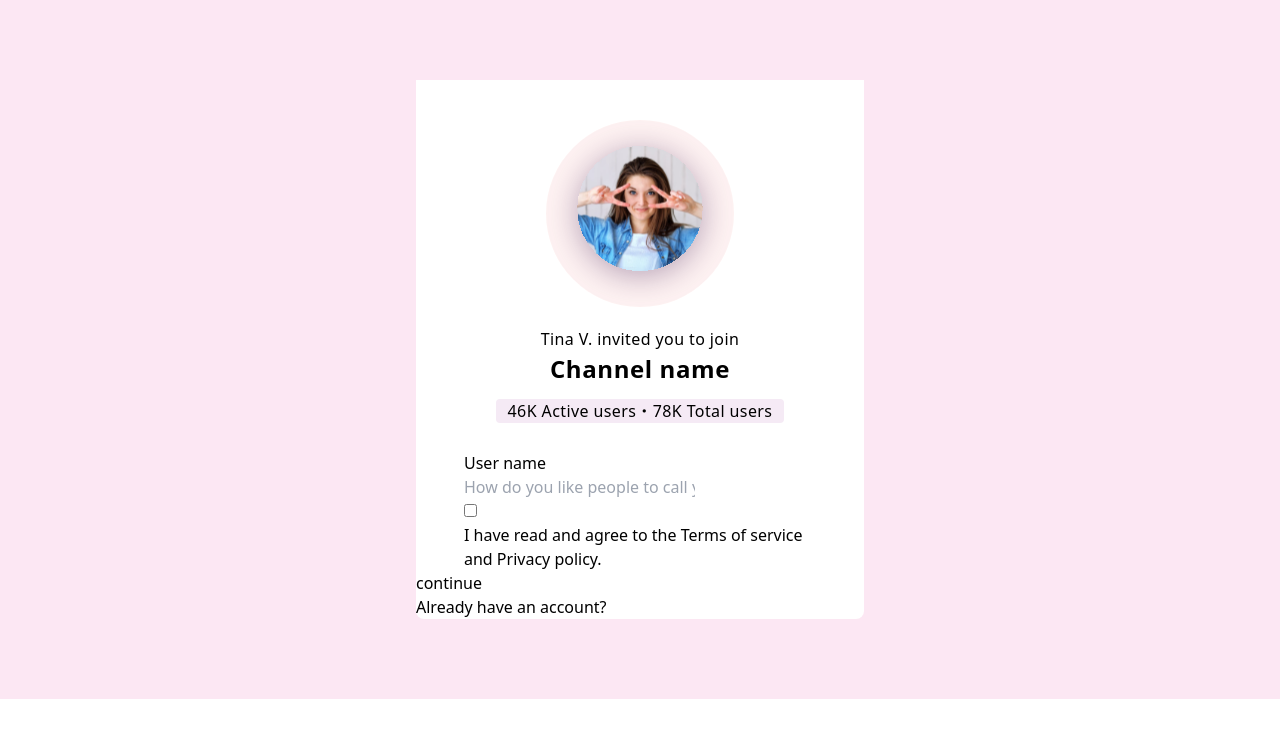
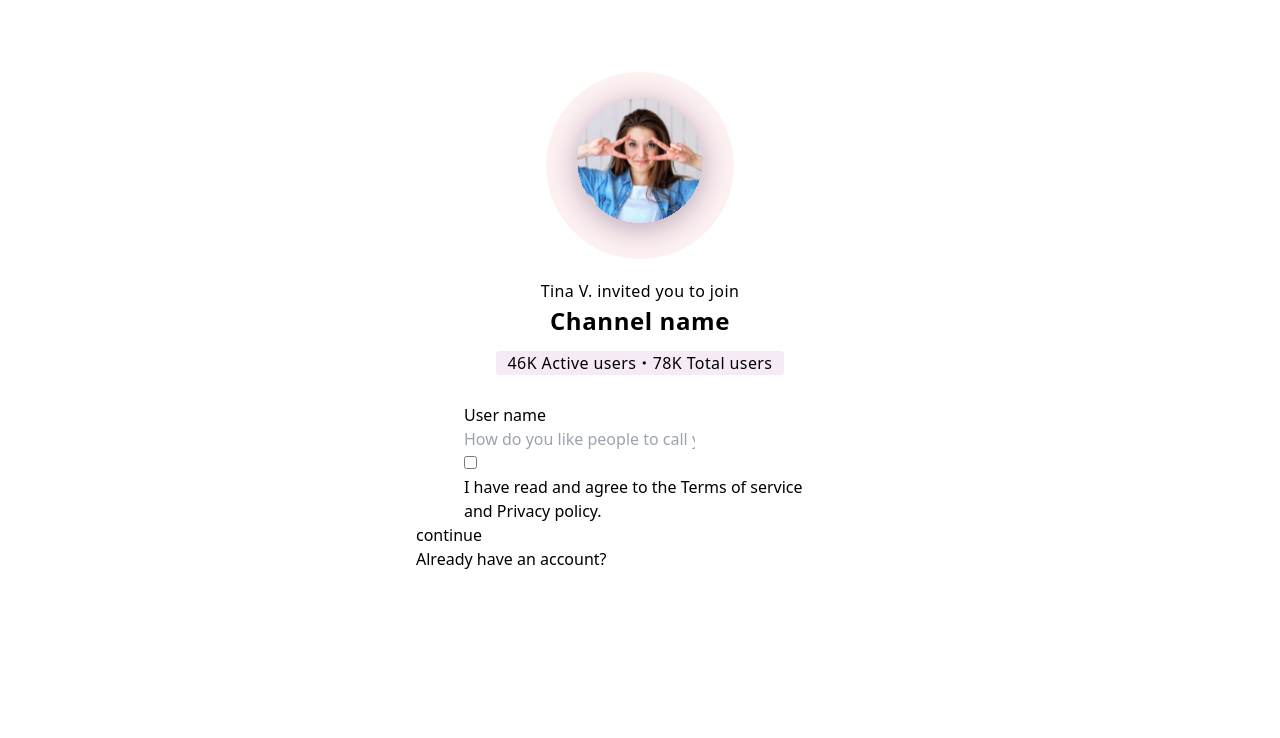
Before and after one commit to DomingosManuelFranco/react-form, a React (Create React App) app: page / in a window 1280 px wide. Shown: the top 738 px of the page. Built offline with nearby package versions, Linux system fonts and the light colour scheme.

Commit message:
restructured the whole project

```diff
--- a/src/App.js
+++ b/src/App.js
@@ -1,14 +1,10 @@
-import Button from './components/Button';
 import Main from './components/Main';
 
 function App() {
   return (
     <>
-      <div className="bg-cover py-20 bg-pink-100">
-        <section className="max-w-md mx-auto bg-white rounded-lg shadow-ms border-gray-300">
-          <Main />
-          <Button />
-        </section>
+      <div className="bg-cover mt-8 sm:mx-auto sm:w-full sm:max-w-md  bg-pink-100">
+        <Main />
       </div>
     </>
   );
--- a/src/components/Button.jsx
+++ /dev/null
@@ -1,10 +0,0 @@
-const Button = () => {
-  return (
-    <section>
-      <button>continue</button>
-      <p>Already have an account?</p>
-    </section>
-  );
-};
-
-export default Button;
--- a/src/components/Main.jsx
+++ b/src/components/Main.jsx
@@ -36,6 +36,10 @@ const Main = () => {
             </p>
           </div>
         </div>
+        <div>
+          <button>continue</button>
+          <p>Already have an account?</p>
+        </div>
       </section>
     </>
   );
```
